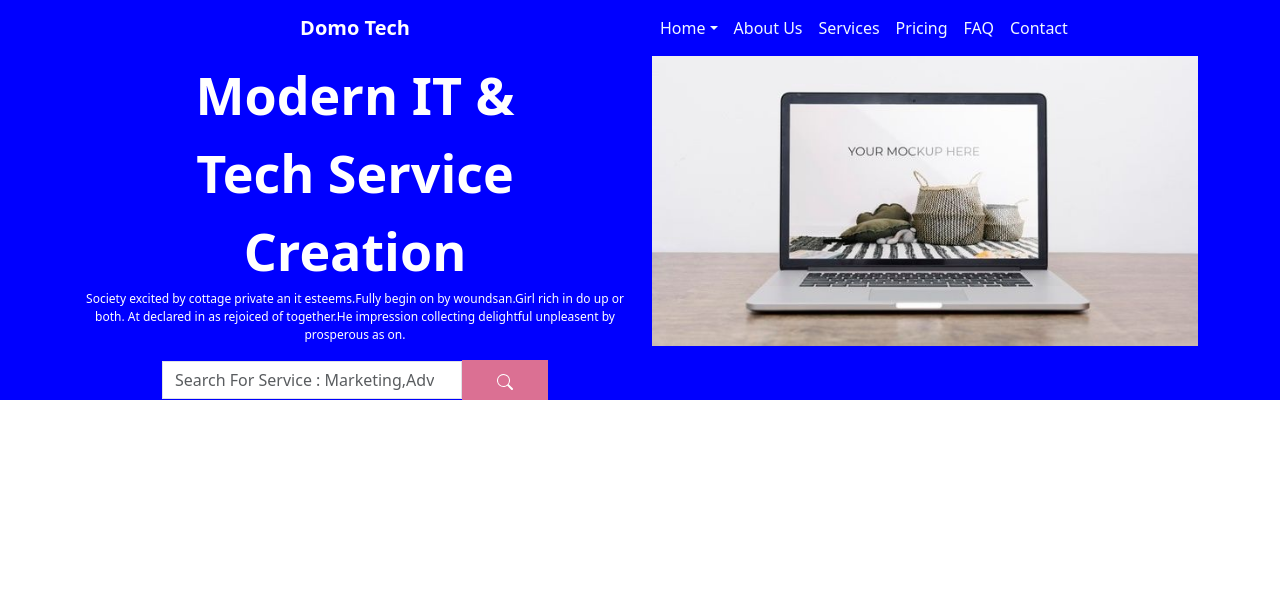
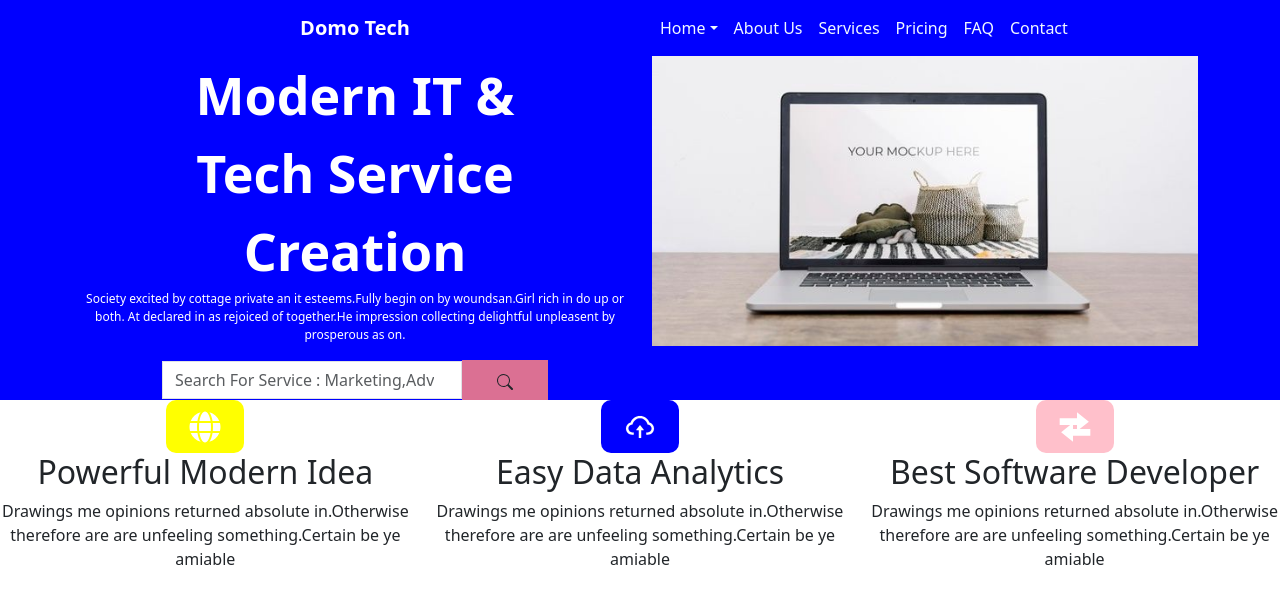
Before and after one commit to TanvirKaurBedi/CodeCraft, a React (Create React App) app: page / in a window 1280 px wide. Shown: the top 604 px of the page. Built offline with nearby package versions, Linux system fonts and the light colour scheme.

Commit message:
added swap globe and cloud icons

```diff
--- a/src/App.css
+++ b/src/App.css
@@ -1,6 +1,6 @@
 .App {
   text-align: center;
-  color:white;
+
 }
 
 .App-logo {
--- a/src/components/BenefitsDescription.js
+++ b/src/components/BenefitsDescription.js
@@ -1,10 +1,51 @@
 import React from "react";
+import "../css/BenefitsDescription.css"
+import { Row, Col } from 'react-bootstrap'
+import { FaGlobe } from 'react-icons/fa';
+import { BiTransfer } from 'react-icons/bi';
+// import { IoIosAddCircle } from 'react-icons/io';
+import { AiOutlineCloudUpload } from 'react-icons/ai';
 
 const BenefitsDescription = () => {
     return (
         <>
             <div>
-
+                <Row>
+                    <Col md={4} className="column">
+                        <div className="globe_icon center">
+                            <FaGlobe size={32} color="white" />
+                        </div>
+                        <div>
+                            <h2>Powerful Modern Idea</h2>
+                        </div>
+                        <div>
+                            <p>Drawings me opinions returned absolute in.Otherwise therefore are are unfeeling something.Certain be ye amiable</p>
+                        </div>
+                    </Col>
+                    <Col md={4} className="column">
+                        <div className="cloud_icon center">
+                            <AiOutlineCloudUpload strokeWidth={3} size={32} color="white" />
+                        </div>
+                        <div>
+                            <h2>Easy Data Analytics</h2>
+                        </div>
+                        <div>
+                            <p>Drawings me opinions returned absolute in.Otherwise therefore are are unfeeling something.Certain be ye amiable</p>
+                        </div>
+                    </Col>
+                    <Col md={4} className="column">
+                        <div className="swap_icon center">
+                            <BiTransfer strokeWidth={3} size={32} color="white" />
+                        </div>
+                        <div>
+                            <h2>Best Software Developer</h2>
+                        </div>
+                        <div>
+                            <p>Drawings me opinions returned absolute in.Otherwise therefore are are unfeeling something.Certain be ye amiable</p>
+                        </div>
+                    </Col>
+                </Row>
+                <Row></Row>
             </div>
         </>
     )
--- a/src/css/BenefitsDescription.css
+++ b/src/css/BenefitsDescription.css
@@ -0,0 +1,29 @@
+.globe_icon{
+    background-color: yellow;
+    width: 78px !important;
+    height:53px !important;
+    border-radius: 10px;
+}
+.center {
+    display: flex;
+    justify-content: center;
+    align-items: center;
+}
+.column{
+    display: flex;
+    flex-direction: column;
+    justify-content: center;
+    align-items: center;
+}
+.swap_icon{
+    background-color:pink;
+    width: 78px !important;
+    height:53px !important;
+    border-radius: 10px;
+}
+.cloud_icon{
+    background-color:blue;
+    width: 78px !important;
+    height:53px !important;
+    border-radius: 10px
+}
--- a/src/css/Header.css
+++ b/src/css/Header.css
@@ -28,6 +28,7 @@
 .main_heading {
     font-size: 20px;
     font-weight: 600;
+    color:white;
 }
 .main_heading p{
     margin-bottom: 0px !important;
@@ -35,13 +36,16 @@
 .header_text {
     font-size: 52px;
     font-weight: 800;
+    color:white;
 }
 
 .header_text p{
     margin-bottom: 0px !important;
+    color:white;
 }
 
 .header_subtext {
     font-size: 12px;
     font-weight: 300;
+    color:white;
 }
```
